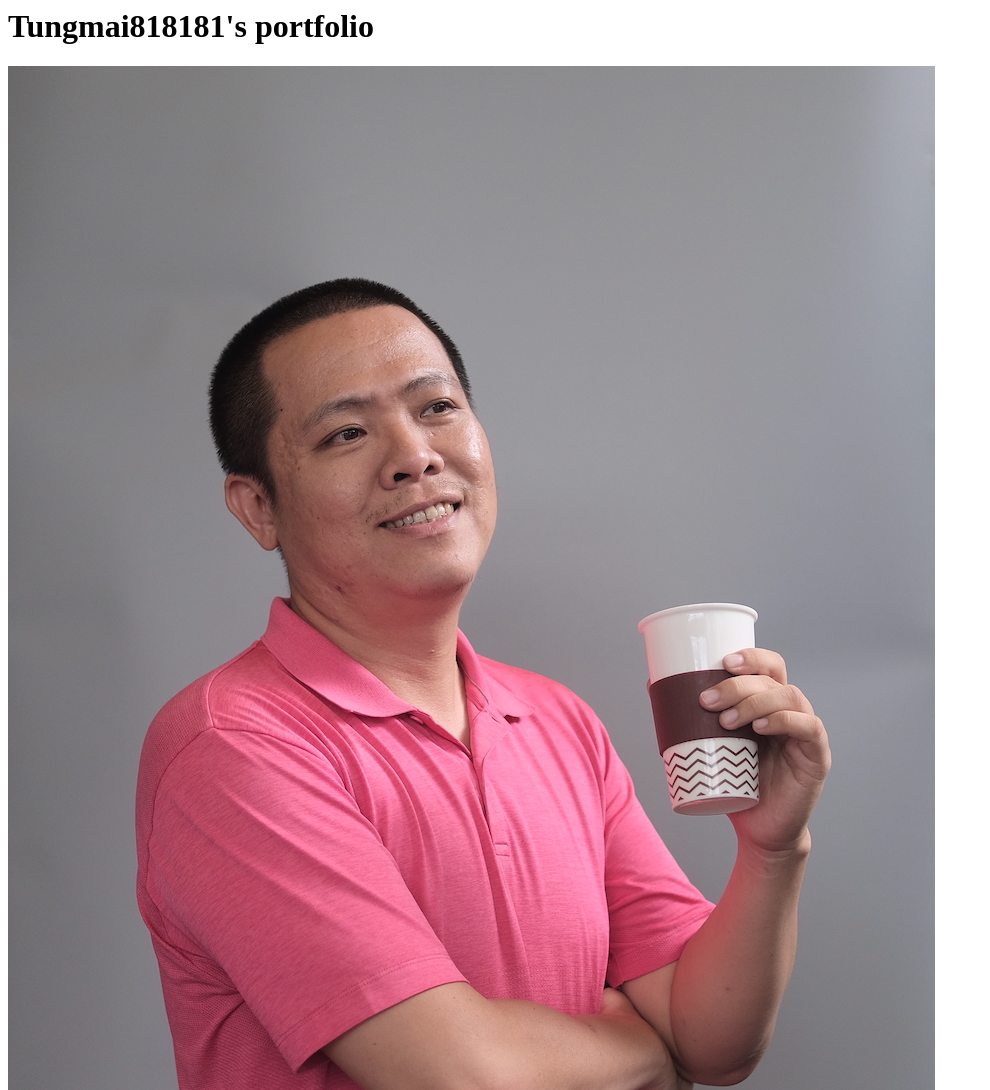
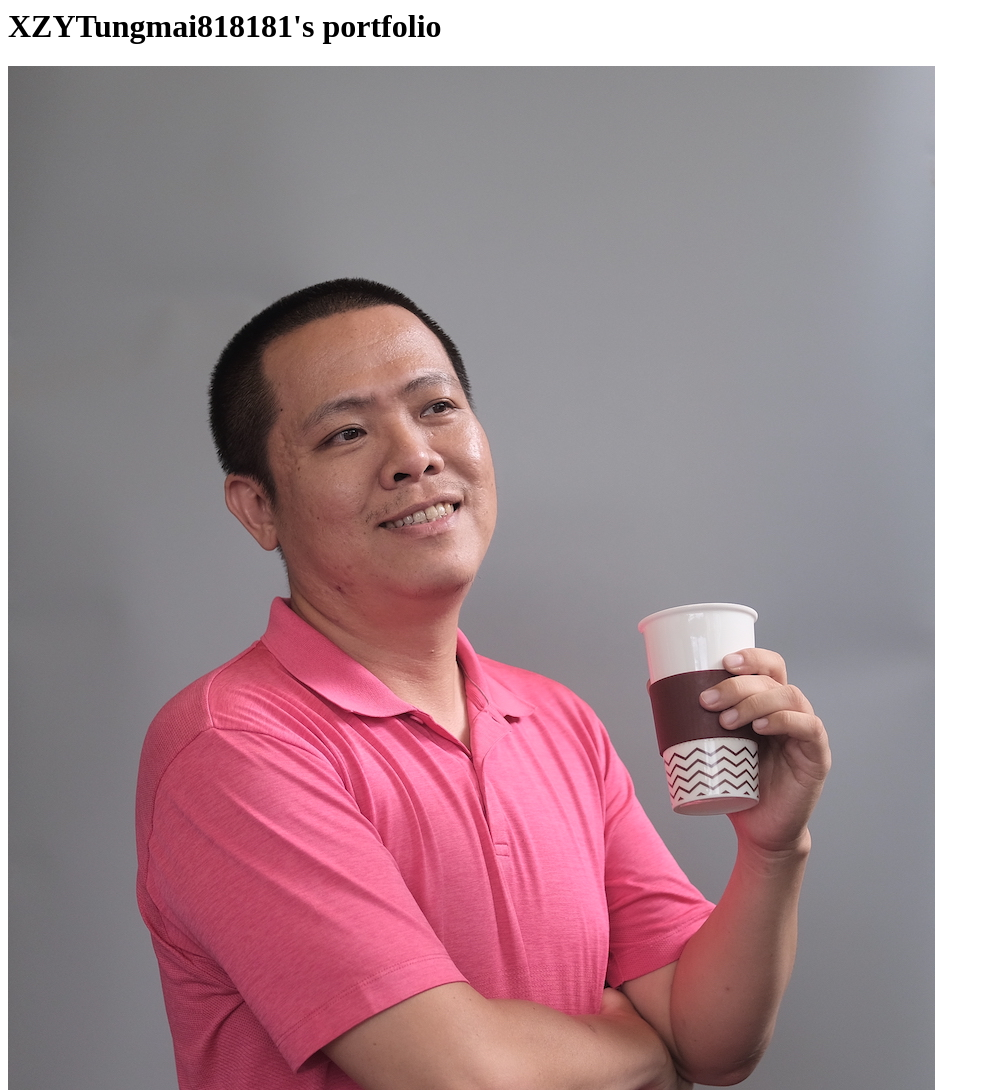
Before and after one commit to Tungmaimcs/tungmaimcs, a plain HTML site: page index.html in a window 1280 px wide. Shown: the whole page, without its empty margins (0-990 px from the left). Drawn offline with Linux system fonts and the light colour scheme.

Commit message:
tungchanged

```diff
--- a/index.html
+++ b/index.html
@@ -1,4 +1,4 @@
 <html>
-    <h1>Tungmai818181's portfolio</h1>
+    <h1>XZYTungmai818181's portfolio</h1>
     <img src = "./Tungmaimcs.JPG" />
 </html>
```
